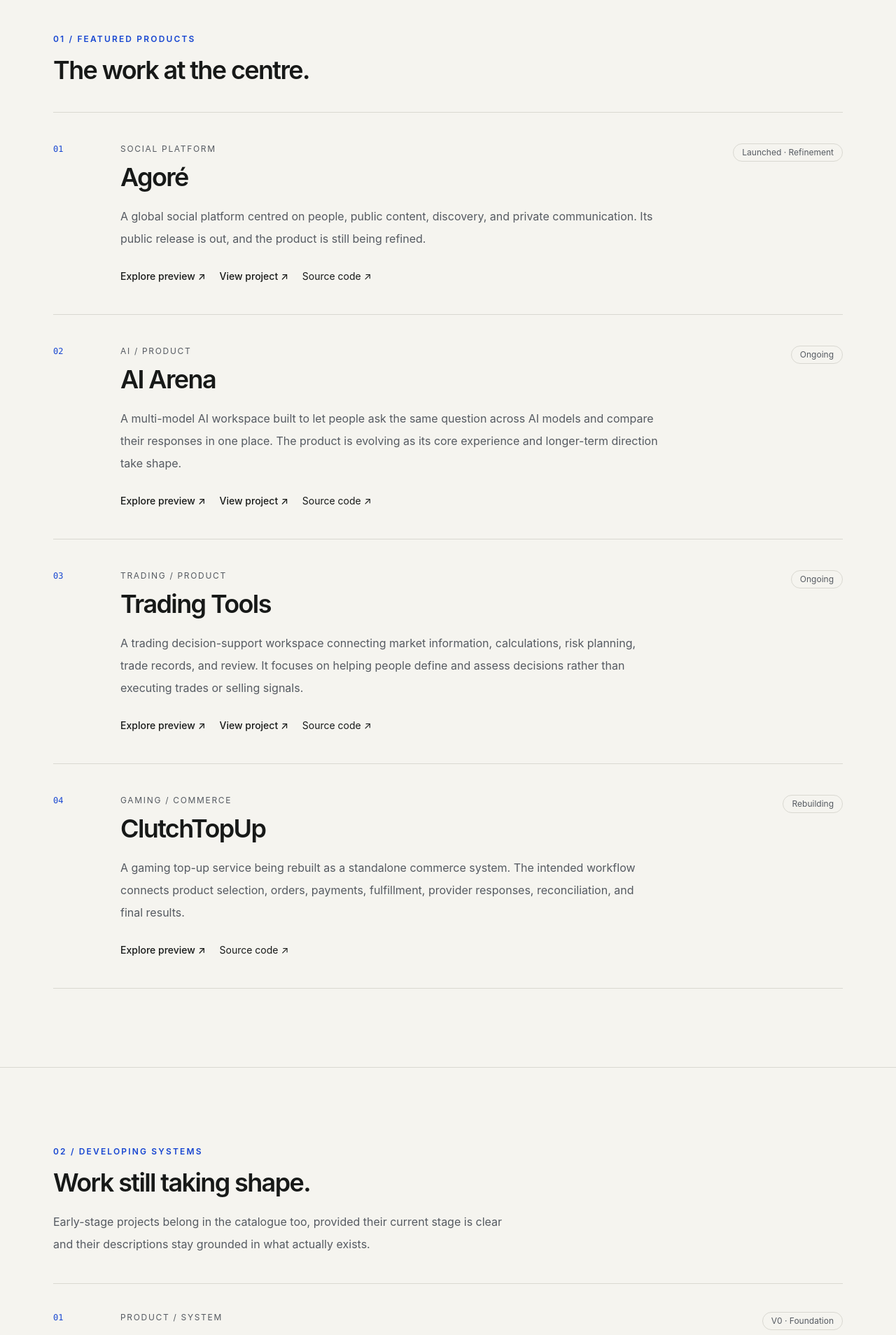
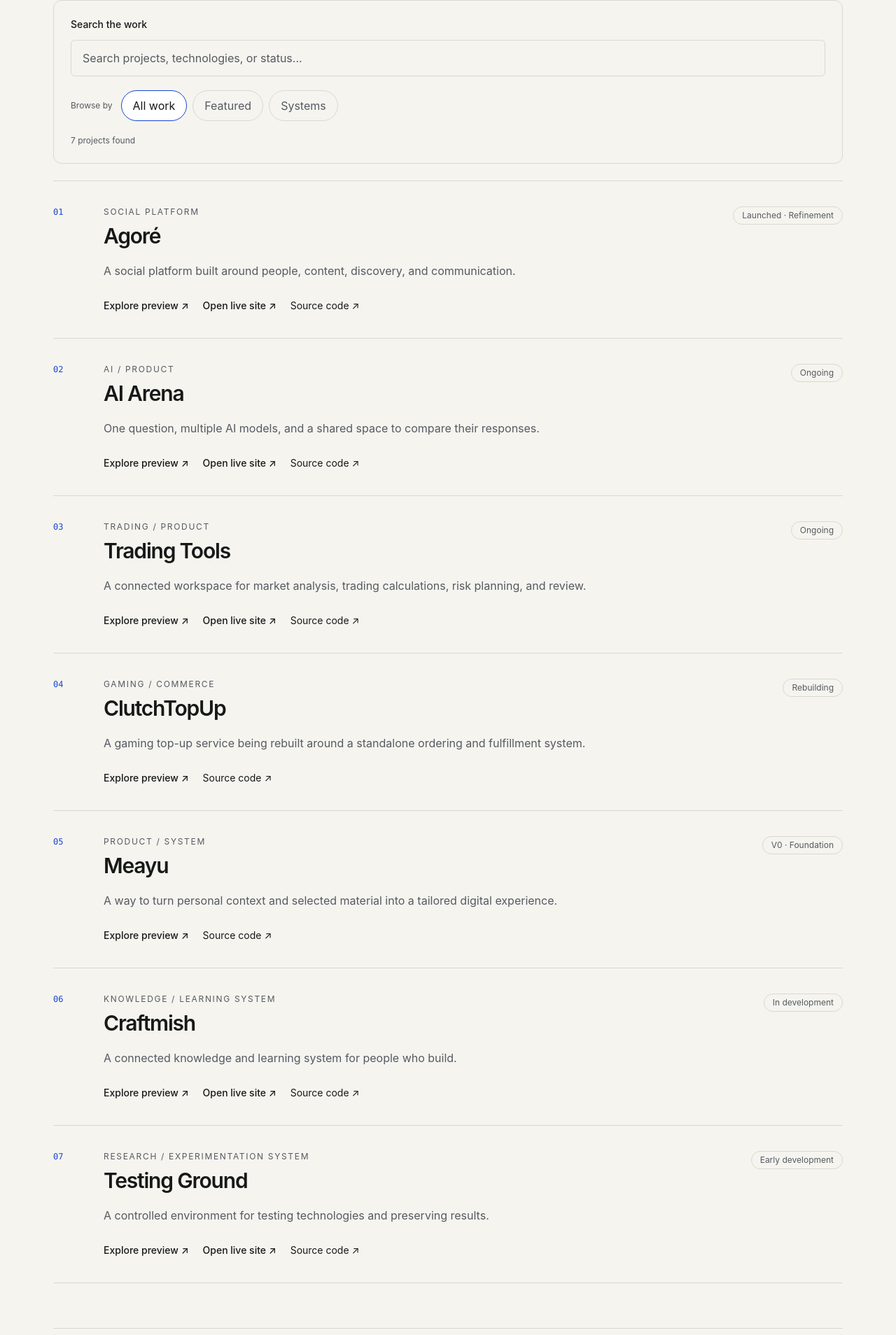
Before and after one commit to JJTGG/JAYJAYTGG, a Next.js app: page /work in a window 1280 px wide. Shown: the part 873-2781 px from the top of the page at 70% size. Built offline with nearby package versions, Linux system fonts and the light colour scheme.

Commit message:
feat: integrate searchable project explorer

```diff
--- a/app/work/page.tsx
+++ b/app/work/page.tsx
@@ -1,12 +1,13 @@
 
 import type { Metadata } from "next";
 import Link from "next/link";
-import { projects, type Project } from "../../lib/projects";
+import ProjectExplorer from "../../components/ProjectExplorer";
+import { projects } from "../../lib/projects";
 
 const pageTitle = "Projects & Systems";
 
 const pageDescription =
-  "Explore selected products, developing systems, and projects built by JAYJAYTGG, with clear development statuses and links to live work and source code.";
+  "Explore products and developing systems built by JAYJAYTGG, search the catalogue, and open interactive project previews.";
 
 export const metadata: Metadata = {
   title: pageTitle,
@@ -28,64 +29,21 @@ const workProjects = projects.filter(
     project.portfolioSection === "systems"
 );
 
-function ProjectLinks({ project }: { project: Project }) {
-  return (
-    <div className="mt-7 flex flex-wrap items-center gap-x-5 gap-y-3 text-sm">
-      <Link
-        href={`/work/${project.slug}`}
-        className="font-medium text-[var(--accent)] transition-colors hover:underline"
-      >
-        Explore preview ↗
-      </Link>
+const featuredCount = workProjects.filter(
+  (project) => project.portfolioSection === "featured"
+).length;
 
-      {project.live && (
-        <a
-          href={project.live}
-          target="_blank"
-          rel="noopener noreferrer"
-          className="font-medium transition-colors hover:text-[var(--accent)]"
-        >
-          View project ↗
-        </a>
-      )}
-
-      {project.source && (
-        <a
-          href={project.source}
-          target="_blank"
-          rel="noopener noreferrer"
-          className="text-[var(--muted)] transition-colors hover:text-[var(--foreground)]"
-        >
-          Source code ↗
-        </a>
-      )}
-    </div>
-  );
-}
-
-function StatusLabel({ status }: { status: string }) {
-  return (
-    <span className="inline-flex w-fit items-center rounded-full border border-[var(--line)] px-3 py-1 text-xs text-[var(--muted)]">
-      {status}
-    </span>
-  );
-}
+const systemsCount = workProjects.filter(
+  (project) => project.portfolioSection === "systems"
+).length;
 
 export default function WorkPage() {
-  const featured = workProjects.filter(
-    (project) => project.portfolioSection === "featured"
-  );
-
-  const systems = workProjects.filter(
-    (project) => project.portfolioSection === "systems"
-  );
-
   return (
     <main>
       <section className="border-b border-[var(--line)]">
         <div className="mx-auto w-full max-w-[1240px] px-[var(--page-gutter)] py-20 sm:py-28 md:py-36">
           <p className="text-xs font-semibold uppercase tracking-[0.18em] text-[var(--accent)]">
-            Projects / Selected work
+            Projects / Work explorer
           </p>
 
           <h1 className="mt-6 max-w-5xl text-[clamp(3rem,8vw,7rem)] font-semibold leading-[0.96] tracking-[-0.065em]">
@@ -93,161 +51,49 @@ export default function WorkPage() {
           </h1>
 
           <p className="mt-7 max-w-2xl text-base leading-8 text-[var(--muted)] sm:text-lg sm:leading-9">
-            Products, tools, and systems at different stages of development.
-            Some are publicly available; others are still taking shape.
-            Their status matters as much as the idea behind them.
+            Products and systems at different stages of development. Search
+            the work, narrow the catalogue, then open a project to explore its
+            live preview, current status, and supporting links.
           </p>
 
           <div className="mt-9 flex flex-wrap gap-3 text-xs text-[var(--muted)]">
             <span className="rounded-full border border-[var(--line)] px-3 py-2">
-              {featured.length} featured products
+              {featuredCount} featured products
             </span>
+
             <span className="rounded-full border border-[var(--line)] px-3 py-2">
-              {systems.length} developing systems
+              {systemsCount} developing systems
             </span>
           </div>
         </div>
       </section>
 
       <section>
-        <div className="mx-auto w-full max-w-[1240px] px-[var(--page-gutter)] py-20 sm:py-28">
-          <div>
-            <p className="text-xs font-semibold uppercase tracking-[0.18em] text-[var(--accent)]">
-              01 / Featured products
-            </p>
+        <div className="mx-auto w-full max-w-[1240px] px-[var(--page-gutter)] py-12 sm:py-16">
+          <ProjectExplorer projects={workProjects} />
 
-            <h2 className="mt-4 text-3xl font-semibold tracking-[-0.045em] sm:text-4xl">
-              The work at the centre.
-            </h2>
-          </div>
+          <div className="mt-16 flex flex-col gap-5 border-t border-[var(--line)] pt-8 sm:flex-row sm:items-center sm:justify-between">
+            <div>
+              <p className="text-xs font-semibold uppercase tracking-[0.16em] text-[var(--muted)]">
+                Beyond products and systems
+              </p>
 
-          <div className="mt-10 divide-y divide-[var(--line)] border-y border-[var(--line)]">
-            {featured.map((project, index) => (
-              <article key={project.slug} className="py-8 sm:py-11">
-                <div className="grid gap-5 sm:grid-cols-[64px_minmax(0,1fr)] sm:gap-8">
-                  <span className="font-mono text-xs text-[var(--accent)]">
-                    {String(index + 1).padStart(2, "0")}
-                  </span>
+              <h2 className="mt-3 text-xl font-semibold tracking-tight">
+                Explore the experiments.
+              </h2>
 
-                  <div>
-                    <div className="flex flex-col gap-4 sm:flex-row sm:items-start sm:justify-between">
-                      <div>
-                        <p className="text-xs uppercase tracking-[0.14em] text-[var(--muted)]">
-                          {project.type}
-                        </p>
-
-                        <h3 className="mt-3 text-3xl font-semibold tracking-[-0.045em] sm:text-4xl">
-                          {project.name}
-                        </h3>
-                      </div>
-
-                      <StatusLabel status={project.status} />
-                    </div>
-
-                    <p className="mt-5 max-w-3xl text-base leading-8 text-[var(--muted)]">
-                      {project.description}
-                    </p>
-
-                    {project.credit && (
-                      <p className="mt-4 text-xs text-[var(--muted)]">
-                        {project.credit}
-                      </p>
-                    )}
-
-                    <ProjectLinks project={project} />
-                  </div>
-                </div>
-              </article>
-            ))}
-          </div>
-        </div>
-      </section>
-
-      <section className="border-t border-[var(--line)]">
-        <div className="mx-auto w-full max-w-[1240px] px-[var(--page-gutter)] py-20 sm:py-28">
-          <p className="text-xs font-semibold uppercase tracking-[0.18em] text-[var(--accent)]">
-            02 / Developing systems
-          </p>
-
-          <h2 className="mt-4 max-w-3xl text-3xl font-semibold tracking-[-0.045em] sm:text-4xl">
-            Work still taking shape.
-          </h2>
-
-          <p className="mt-5 max-w-2xl text-base leading-8 text-[var(--muted)]">
-            Early-stage projects belong in the catalogue too, provided their
-            current stage is clear and their descriptions stay grounded in
-            what actually exists.
-          </p>
-
-          <div className="mt-10 divide-y divide-[var(--line)] border-y border-[var(--line)]">
-            {systems.map((project, index) => (
-              <article key={project.slug} className="py-8 sm:py-10">
-                <div className="grid gap-5 sm:grid-cols-[64px_minmax(0,1fr)] sm:gap-8">
-                  <span className="font-mono text-xs text-[var(--accent)]">
-                    {String(index + 1).padStart(2, "0")}
-                  </span>
-
-                  <div>
-                    <div className="flex flex-col gap-4 sm:flex-row sm:items-start sm:justify-between">
-                      <div>
-                        <p className="text-xs uppercase tracking-[0.14em] text-[var(--muted)]">
-                          {project.type}
-                        </p>
-
-                        <h3 className="mt-3 text-2xl font-semibold tracking-[-0.04em] sm:text-3xl">
-                          {project.name}
-                        </h3>
-                      </div>
-
-                      <StatusLabel status={project.status} />
-                    </div>
-
-                    <p className="mt-4 max-w-3xl text-sm leading-7 text-[var(--muted)] sm:text-base sm:leading-8">
-                      {project.description}
-                    </p>
-
-                    <ProjectLinks project={project} />
-                  </div>
-                </div>
-              </article>
-            ))}
-          </div>
-
-          <div className="mt-12 flex flex-col gap-5 border-t border-[var(--line)] pt-8 sm:flex-row sm:items-center sm:justify-between">
-            <div>
-              <h3 className="text-xl font-semibold tracking-tight">
-                Experiments have their own space.
-              </h3>
-
-              <p className="mt-2 text-sm leading-7 text-[var(--muted)]">
-                Smaller explorations, technical experiments, and ideas that
-                don&apos;t need to become full products.
+              <p className="mt-2 max-w-xl text-sm leading-7 text-[var(--muted)]">
+                Smaller builds and technical explorations have their own
+                collection, with direct access to their project previews.
               </p>
             </div>
 
             <Link
               href="/experiments"
-              className="inline-flex shrink-0 items-center gap-2 text-sm font-medium transition-colors hover:text-[var(--accent)]"
+              className="inline-flex min-h-11 shrink-0 items-center gap-2 text-sm font-medium text-[var(--accent)] hover:underline"
             >
-              Explore experiments ↗
-            </Link>
-          </div>
-        </div>
-      </section>
-
-      <section className="border-t border-[var(--line)]">
-        <div className="mx-auto w-full max-w-[1240px] px-[var(--page-gutter)] py-16">
-          <div className="flex flex-col gap-4 sm:flex-row sm:items-center sm:justify-between">
-            <p className="max-w-xl text-sm leading-7 text-[var(--muted)]">
-              TGG HUB is the wider ecosystem I&apos;m currently building,
-              not another product card in this catalogue.
-            </p>
-
-            <Link
-              href="/tgg-hub"
-              className="inline-flex shrink-0 items-center gap-2 text-sm font-medium transition-colors hover:text-[var(--accent)]"
-            >
-              About the ecosystem ↗
+              View experiments
+              <span aria-hidden="true">↗</span>
             </Link>
           </div>
         </div>
```
